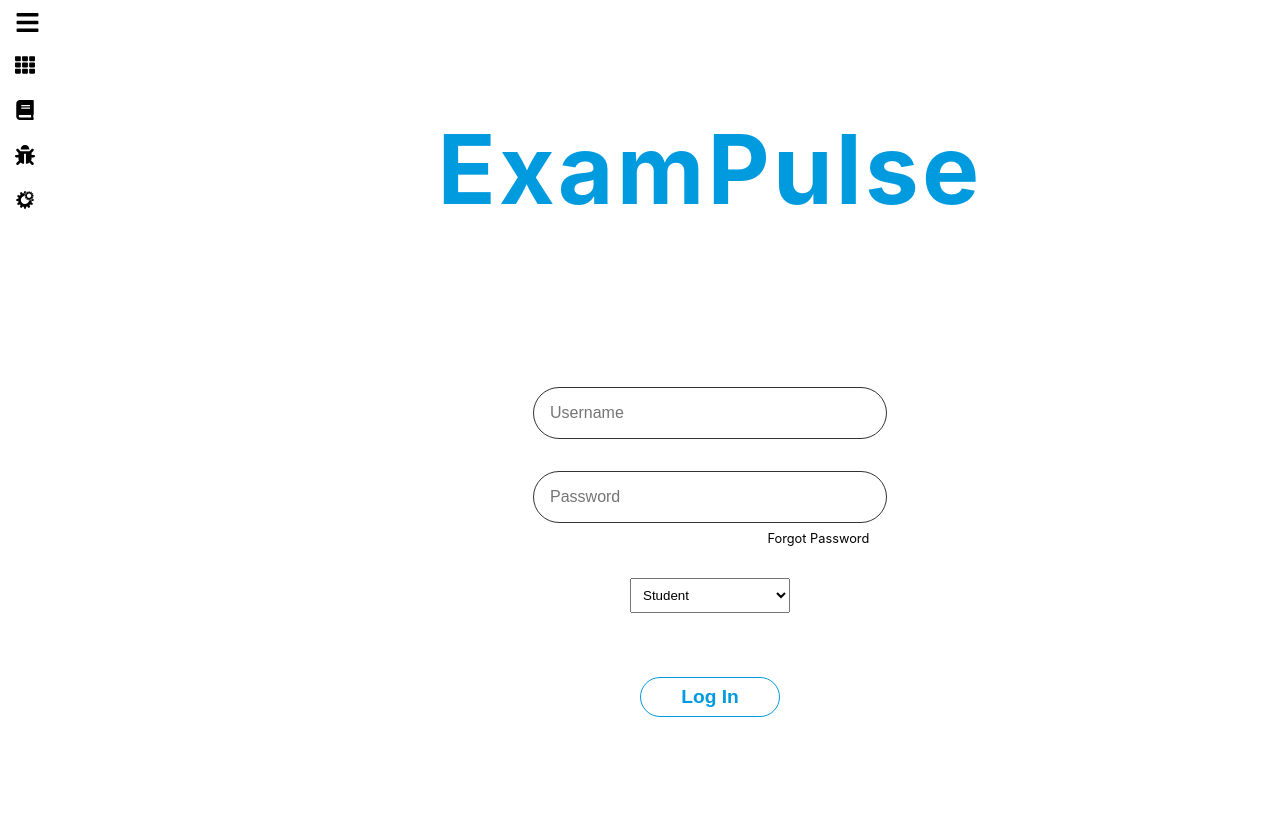
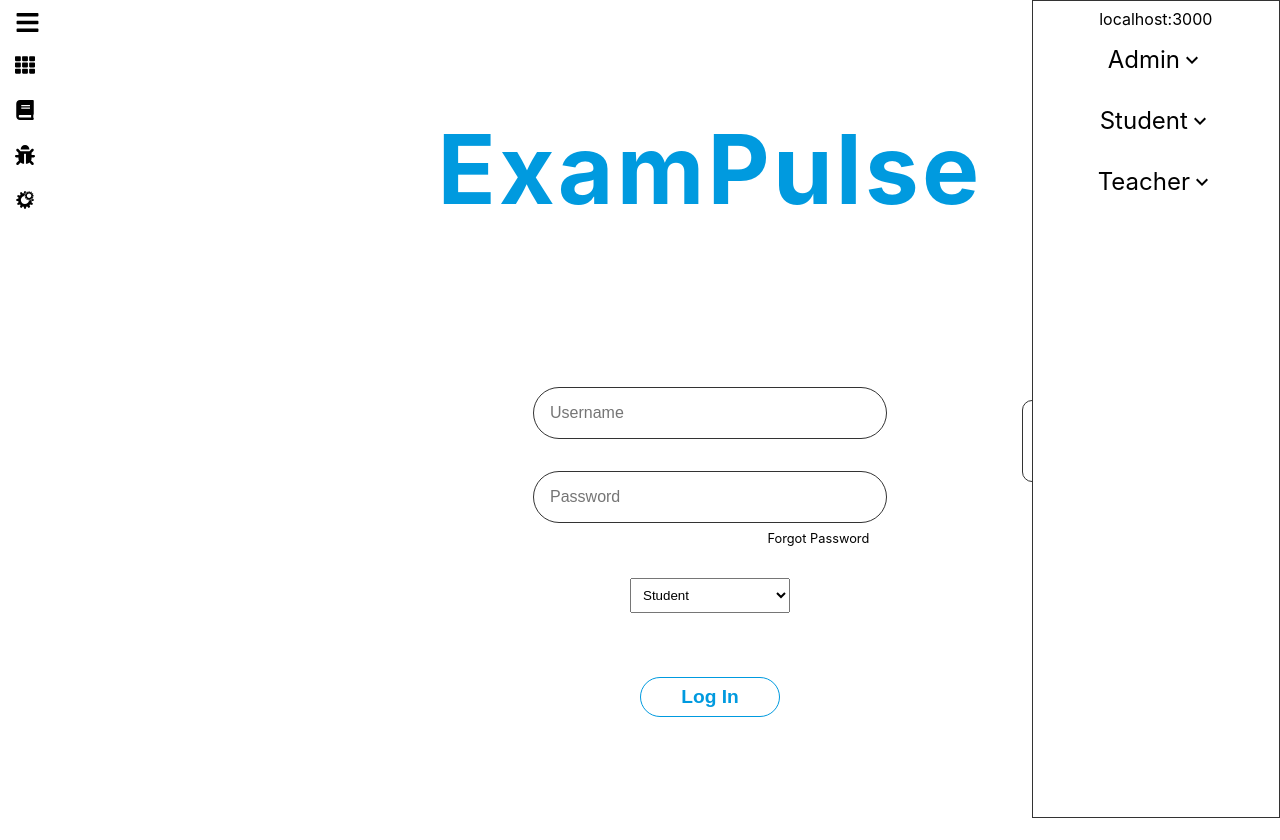
Before and after one commit to GnawedLeaves/fyp-secure-online-exam, a React (Create React App) app: page / in a window 1280 px wide. Shown: the top 840 px of the page. Built offline with nearby package versions, Linux system fonts and the light colour scheme.

Commit message:
finished temp navbar

```diff
--- a/src/App.js
+++ b/src/App.js
@@ -10,32 +10,77 @@ import StudentExamQuestionPage from "./pages/student/StudentExamQuestionpage";
 import { BrowserRouter, Route, Routes } from "react-router-dom";
 import { Suspense } from "react";
 import Loginpage from "./pages/common/LoginPage";
+import TempNavbar from "./components/Navbar/TempNavbar/TempNavbar";
+import AdminHomePage from "./pages/admin/AdminHomePage";
+
+export const adminRoutes = [
+  {
+    title: "Admin Home",
+    link: "/admin/home",
+    element: <AdminHomePage />,
+  },
+];
+
+export const studentRoutes = [
+  {
+    title: "Student Home",
+    link: "/student/dashboard",
+    element: <StudentHomepage />,
+  },
+  {
+    title: "Student System Check",
+    link: "/student/systemcheck",
+    element: <StudentSystemCheckPage />,
+  },
+  {
+    title: "Student Exam",
+    link: "/student/exam",
+    element: <StudentExamPage />,
+  },
+  {
+    title: "Student Bug Report",
+    link: "/student/bug_report",
+    element: <StudentBugReportPage />,
+  },
+  {
+    title: "Student Exam Detail",
+    link: "/student/exam/exam_detail",
+    element: <StudentExamDetailPage />,
+  },
+  {
+    title: "Student Exam Question",
+    link: "/student/exam/question",
+    element: <StudentExamQuestionPage />,
+  },
+];
+
+export const teacherRoutes = [{}];
 
 function App() {
   return (
     <BrowserRouter>
+      <TempNavbar />
       <StudentNavbar>
         <Suspense>
           <Routes>
             <Route path="/" element={<Loginpage />} />
-            <Route path="/student/dashboard" element={<StudentHomepage />} />
-            <Route
-              path="/student/systemcheck"
-              element={<StudentSystemCheckPage />}
-            />
-            <Route path="/student/exam" element={<StudentExamPage />} />
-            <Route
-              path="/student/bug_report"
-              element={<StudentBugReportPage />}
-            />
-            <Route
-              path="/student/exam/exam_detail"
-              element={<StudentExamDetailPage />}
-            />
-            <Route
-              path="/student/exam/question"
-              element={<StudentExamQuestionPage />}
-            />
+            {adminRoutes.map((route, index) => {
+              return (
+                <Route key={index} path={route.link} element={route.element} />
+              );
+            })}
+
+            {studentRoutes.map((route, index) => {
+              return (
+                <Route key={index} path={route.link} element={route.element} />
+              );
+            })}
+
+            {teacherRoutes.map((route, index) => {
+              return (
+                <Route key={index} path={route.link} element={route.element} />
+              );
+            })}
           </Routes>
         </Suspense>
       </StudentNavbar>
--- /dev/null
+++ b/src/components/Navbar/TempNavbar/TempNavbar.js
@@ -0,0 +1,117 @@
+import { useState } from "react";
+import {
+  TempNavbarBox,
+  TempNavbarBoxes,
+  TempNavbarContainer,
+  TempNavbarContent,
+  TempNavbarHandle,
+  TempNavbarHeader,
+  TempNavbarHome,
+} from "./TempNavbarStyles";
+import { ThemeProvider } from "styled-components";
+import { theme } from "../../../theme";
+import { useNavigate } from "react-router-dom";
+import { MdOutlineKeyboardArrowDown } from "react-icons/md";
+import { adminRoutes, studentRoutes, teacherRoutes } from "../../../App";
+
+const TempNavbar = () => {
+  const [navbarOpen, setNavbarOpen] = useState(true);
+  const [adminOpen, setAdminOpen] = useState(false);
+  const [studentOpen, setStudentOpen] = useState(false);
+  const [teacherOpen, setTeacherOpen] = useState(false);
+
+  const navigate = useNavigate();
+
+  const navigateOut = (link) => {
+    navigate(link);
+  };
+  return (
+    <ThemeProvider theme={theme}>
+      <TempNavbarHandle
+        open={navbarOpen}
+        onClick={() => {
+          setNavbarOpen(!navbarOpen);
+        }}
+      />
+      <TempNavbarContainer open={navbarOpen}>
+        <TempNavbarContent>
+          <TempNavbarHome
+            onClick={() => {
+              navigateOut("/");
+            }}
+          >
+            localhost:3000
+          </TempNavbarHome>
+          <TempNavbarHeader
+            onClick={() => {
+              setAdminOpen(!adminOpen);
+            }}
+          >
+            Admin <MdOutlineKeyboardArrowDown />
+          </TempNavbarHeader>
+          <TempNavbarBoxes open={adminOpen}>
+            {adminRoutes.map((navbox, index) => {
+              return (
+                <TempNavbarBox
+                  key={index}
+                  onClick={() => {
+                    // setNavbarOpen(false);
+                    navigateOut(navbox.link);
+                  }}
+                >
+                  {navbox.title}
+                </TempNavbarBox>
+              );
+            })}
+          </TempNavbarBoxes>
+          <TempNavbarHeader
+            onClick={() => {
+              setStudentOpen(!studentOpen);
+            }}
+          >
+            Student <MdOutlineKeyboardArrowDown />
+          </TempNavbarHeader>
+          <TempNavbarBoxes open={studentOpen}>
+            {studentRoutes.map((navbox, index) => {
+              return (
+                <TempNavbarBox
+                  key={index}
+                  onClick={() => {
+                    // setNavbarOpen(false);
+                    navigateOut(navbox.link);
+                  }}
+                >
+                  {navbox.title}
+                </TempNavbarBox>
+              );
+            })}
+          </TempNavbarBoxes>
+          <TempNavbarHeader
+            onClick={() => {
+              setTeacherOpen(!teacherOpen);
+            }}
+          >
+            Teacher <MdOutlineKeyboardArrowDown />
+          </TempNavbarHeader>
+          <TempNavbarBoxes open={teacherOpen}>
+            {teacherRoutes.map((navbox, index) => {
+              return (
+                <TempNavbarBox
+                  key={index}
+                  onClick={() => {
+                    // setNavbarOpen(false);
+                    navigateOut(navbox.link);
+                  }}
+                >
+                  {navbox.title}
+                </TempNavbarBox>
+              );
+            })}
+          </TempNavbarBoxes>
+        </TempNavbarContent>
+      </TempNavbarContainer>
+    </ThemeProvider>
+  );
+};
+
+export default TempNavbar;
--- /dev/null
+++ b/src/components/Navbar/TempNavbar/TempNavbarStyles.js
@@ -0,0 +1,64 @@
+import styled from "styled-components";
+
+export const TempNavbarContainer = styled.div`
+  width: 15rem;
+  height: 100vh;
+  overflow-y: auto;
+  position: absolute;
+  right: 0;
+  top: 0;
+  background: ${(props) => props.theme.background};
+  z-index: 999;
+  transition: 0.3s;
+  display: ${(props) => (props.open ? "flex" : "none")};
+  flex-direction: column;
+  border: 1px solid ${(props) => props.theme.text};
+  padding: 0.5rem 0.2rem;
+`;
+export const TempNavbarHandle = styled.div`
+  position: absolute;
+  right: ${(props) => (props.open ? "14rem" : "-1rem")};
+  top: 50%;
+  width: 2rem;
+  height: 5rem;
+  z-index: 998;
+  border-radius: 10px;
+  border: 1px solid ${(props) => props.theme.text};
+  cursor: pointer;
+`;
+export const TempNavbarContent = styled.div`
+  display: flex;
+  flex-direction: column;
+  width: 100%;
+  align-items: center;
+`;
+export const TempNavbarHeader = styled.div`
+  font-size: 1.5rem;
+  margin: 1rem 0;
+  display: flex;
+  align-items: center;
+  cursor: pointer;
+`;
+export const TempNavbarBoxes = styled.div`
+  width: 100%;
+  display: ${(props) => (props.open ? "flex" : "none")};
+  flex-direction: column;
+  align-items: center;
+  border-bottom: 1px solid ${(props) => props.theme.text};
+  padding-bottom: 1rem;
+`;
+export const TempNavbarBox = styled.div`
+  cursor: pointer;
+  text-align: left;
+  margin: 0.1rem 0;
+  &:hover {
+    text-decoration: underline;
+  }
+`;
+
+export const TempNavbarHome = styled.div`
+  cursor: pointer;
+  &:hover {
+    text-decoration: underline;
+  }
+`;
```
